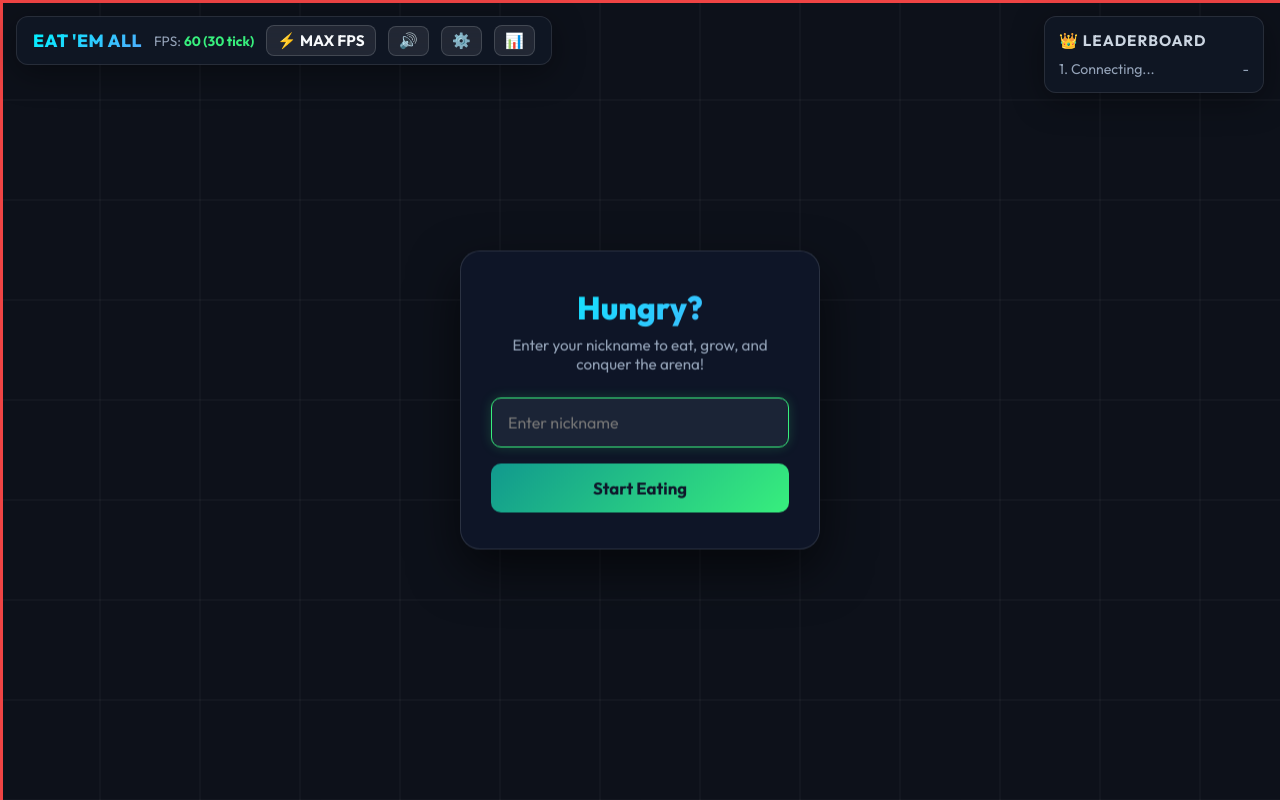
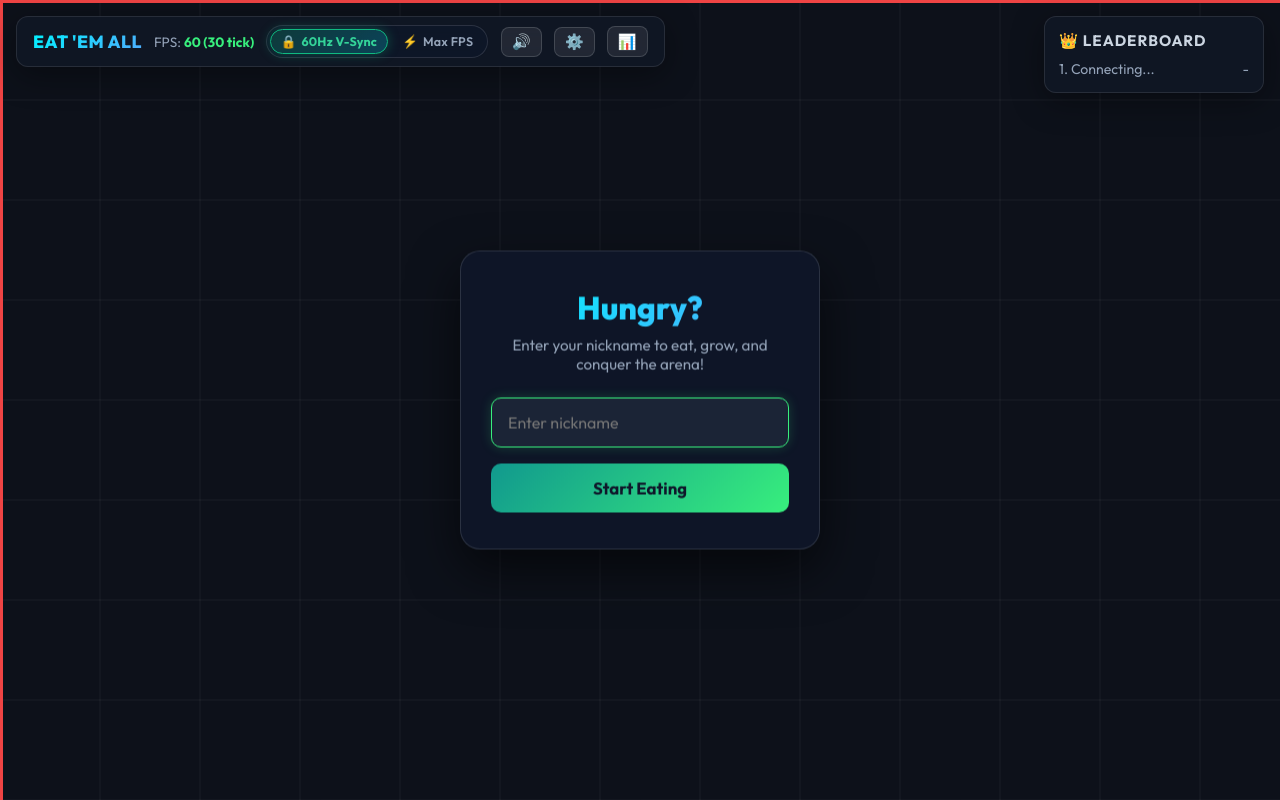
Before and after one commit to msiq/EatEmAll, a website: page Client/game.html in a window 1280 px wide. Drawn offline with nearby package versions, Linux system fonts and the light colour scheme; no server answers.

Commit message:
replace single fps button with 2-button segmented toggle for vsync and max fps

```diff
--- a/Client/client.js
+++ b/Client/client.js
@@ -554,30 +554,13 @@ function onServerTick(data) {
     }
 }
 
-// Max Uncapped FPS Driver (MessageChannel zero-latency scheduler)
+// 2-Button Segmented FPS Mode Driver (60Hz V-Sync vs Max FPS)
 let uncappedFps = localStorage.getItem("eat_uncapped_fps") === "true";
-const maxFpsBtn = document.getElementById("max-fps-btn");
-const maxFpsLabel = document.getElementById("max-fps-label");
-const maxFpsIcon = document.getElementById("max-fps-icon");
+const btnVsync = document.getElementById("fps-mode-vsync");
+const btnMaxFps = document.getElementById("fps-mode-max");
 
-function updateMaxFpsUI() {
-    if (maxFpsBtn) {
-        if (uncappedFps) {
-            maxFpsBtn.classList.add("active");
-            if (maxFpsLabel) maxFpsLabel.textContent = "UNCAPPED";
-            if (maxFpsIcon) maxFpsIcon.textContent = "🚀";
-            if (fpsBox && fpsBox.parentElement) fpsBox.parentElement.classList.add("uncapped");
-        } else {
-            maxFpsBtn.classList.remove("active");
-            if (maxFpsLabel) maxFpsLabel.textContent = "MAX FPS";
-            if (maxFpsIcon) maxFpsIcon.textContent = "⚡";
-            if (fpsBox && fpsBox.parentElement) fpsBox.parentElement.classList.remove("uncapped");
-        }
-    }
-}
-
-function toggleMaxFps() {
-    uncappedFps = !uncappedFps;
+function setFpsMode(enableMaxFps) {
+    uncappedFps = !!enableMaxFps;
     localStorage.setItem("eat_uncapped_fps", uncappedFps ? "true" : "false");
     updateMaxFpsUI();
     if (uncappedFps) {
@@ -585,8 +568,29 @@ function toggleMaxFps() {
     }
 }
 
-if (maxFpsBtn) {
-    maxFpsBtn.addEventListener("click", toggleMaxFps);
+function updateMaxFpsUI() {
+    if (btnVsync && btnMaxFps) {
+        if (uncappedFps) {
+            btnMaxFps.classList.add("active");
+            btnVsync.classList.remove("active");
+            if (fpsBox && fpsBox.parentElement) fpsBox.parentElement.classList.add("uncapped");
+        } else {
+            btnVsync.classList.add("active");
+            btnMaxFps.classList.remove("active");
+            if (fpsBox && fpsBox.parentElement) fpsBox.parentElement.classList.remove("uncapped");
+        }
+    }
+}
+
+function toggleMaxFps() {
+    setFpsMode(!uncappedFps);
+}
+
+if (btnVsync) {
+    btnVsync.addEventListener("click", () => setFpsMode(false));
+}
+if (btnMaxFps) {
+    btnMaxFps.addEventListener("click", () => setFpsMode(true));
 }
 
 // Paced High-Refresh Scheduler (Guarantees WebSockets, mouse inputs, and UI never freeze)
--- a/Client/game.html
+++ b/Client/game.html
@@ -72,26 +72,58 @@
             color: #38ef7d;
             font-weight: 700;
         }
-        .fps-toggle-btn {
-            font-family: 'Outfit', sans-serif;
-            font-weight: 700;
-            font-size: 0.8rem;
-            gap: 4px;
-            padding: 5px 9px;
-            background: rgba(255, 255, 255, 0.08);
-            border: 1px solid rgba(255, 255, 255, 0.15);
-            transition: all 0.25s ease;
-        }
-        .fps-toggle-btn.active {
-            background: linear-gradient(135deg, rgba(239, 68, 68, 0.35), rgba(245, 158, 11, 0.4));
-            border: 1px solid #f59e0b;
-            color: #fbbf24;
-            box-shadow: 0 0 14px rgba(245, 158, 11, 0.45);
-        }
         .fps-badge.uncapped {
             border-color: #f59e0b;
             color: #fbbf24;
             box-shadow: 0 0 12px rgba(245, 158, 11, 0.3);
+        }
+        /* 2-Button Segmented FPS Mode Toggle */
+        .fps-mode-toggle {
+            display: inline-flex;
+            align-items: center;
+            background: rgba(15, 23, 42, 0.65);
+            backdrop-filter: blur(8px);
+            border: 1px solid rgba(255, 255, 255, 0.12);
+            border-radius: 20px;
+            padding: 3px;
+            gap: 3px;
+        }
+        .fps-seg-btn {
+            font-family: 'Outfit', sans-serif;
+            font-weight: 600;
+            font-size: 0.78rem;
+            letter-spacing: 0.2px;
+            display: inline-flex;
+            align-items: center;
+            gap: 5px;
+            padding: 4px 10px;
+            border-radius: 16px;
+            border: 1px solid transparent;
+            background: transparent;
+            color: #94a3b8;
+            cursor: pointer;
+            transition: all 0.2s cubic-bezier(0.4, 0, 0.2, 1);
+            user-select: none;
+        }
+        .fps-seg-btn:hover {
+            color: #f1f5f9;
+            background: rgba(255, 255, 255, 0.08);
+        }
+        .fps-seg-btn.active {
+            font-weight: 700;
+            cursor: default;
+        }
+        #fps-mode-vsync.active {
+            background: linear-gradient(135deg, rgba(16, 185, 129, 0.22), rgba(6, 182, 212, 0.28));
+            border: 1px solid #10b981;
+            color: #34d399;
+            box-shadow: 0 0 12px rgba(16, 185, 129, 0.35);
+        }
+        #fps-mode-max.active {
+            background: linear-gradient(135deg, rgba(239, 68, 68, 0.3), rgba(245, 158, 11, 0.35));
+            border: 1px solid #f59e0b;
+            color: #fbbf24;
+            box-shadow: 0 0 14px rgba(245, 158, 11, 0.45);
         }
         .sound-toggle-btn {
             background: rgba(255, 255, 255, 0.08);
@@ -510,10 +542,16 @@
         <div id="top-bar" class="hud-panel">
             <div class="logo">EAT 'EM ALL</div>
             <div class="fps-badge">FPS: <span id="current-fps" class="fps-val">60</span></div>
-            <button id="max-fps-btn" class="sound-toggle-btn fps-toggle-btn" title="Toggle Max Uncapped FPS (Bypass 60Hz V-Sync)">
-                <span id="max-fps-icon">⚡</span>
-                <span id="max-fps-label">MAX FPS</span>
-            </button>
+            <div class="fps-mode-toggle" id="fps-mode-group" title="Framerate Control Mode (Shortcut: 'F' or 'U')">
+                <button id="fps-mode-vsync" class="fps-seg-btn active" title="60Hz V-Sync (Standard Smooth Display Sync)">
+                    <span>🔒</span>
+                    <span>60Hz V-Sync</span>
+                </button>
+                <button id="fps-mode-max" class="fps-seg-btn" title="Max FPS (Unlocked High-Refresh 140+ FPS)">
+                    <span>⚡</span>
+                    <span>Max FPS</span>
+                </button>
+            </div>
             <button id="sound-btn" class="sound-toggle-btn" title="Toggle Mute">
                 <span id="sound-icon">🔊</span>
             </button>
```
